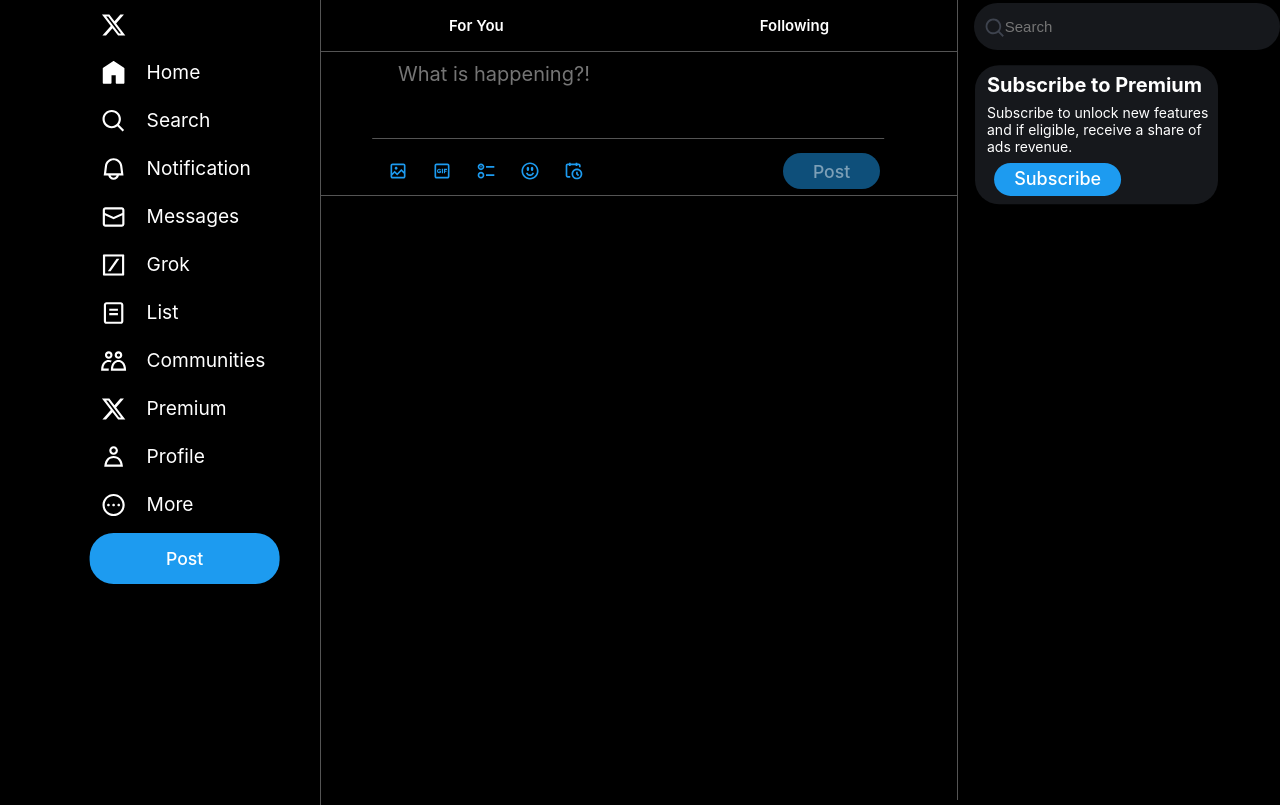
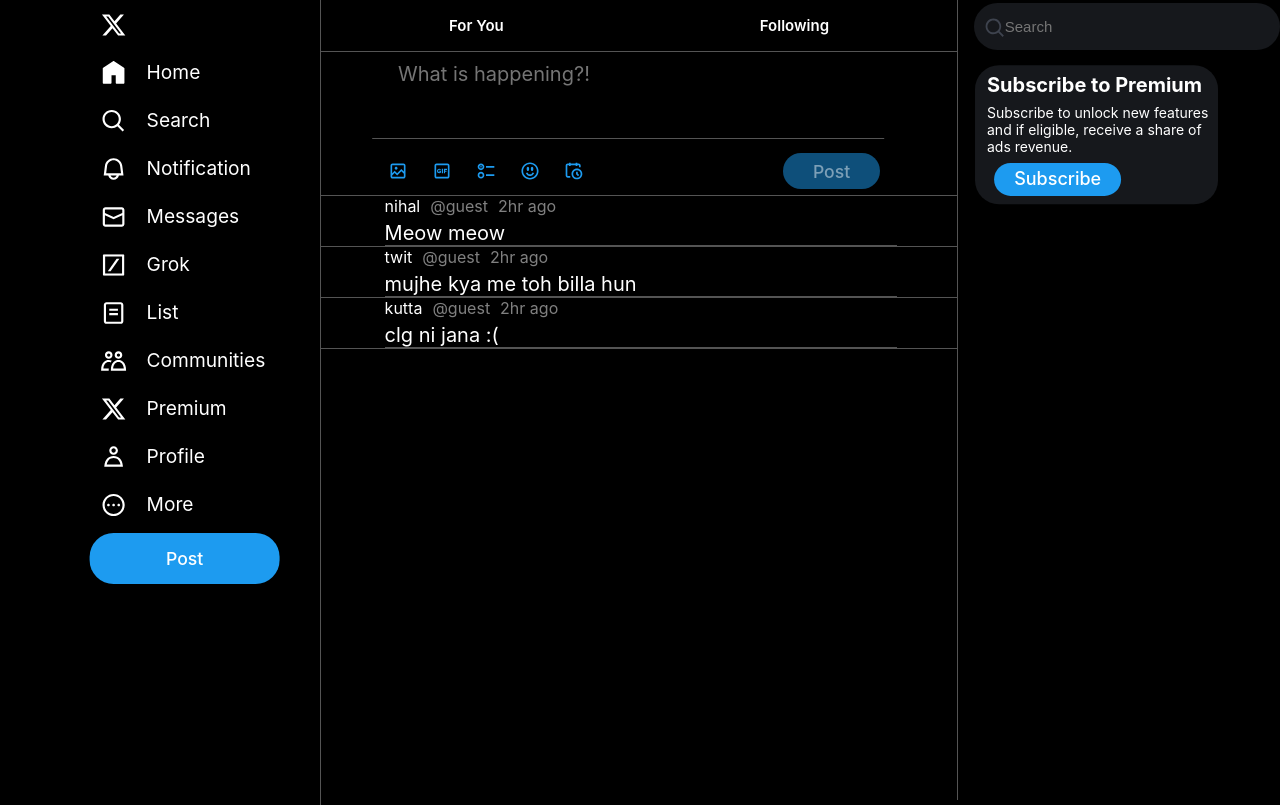
Before and after one commit to amoreX/twit-clone, a React (Vite) app: page / in a window 1280 px wide. Built offline with nearby package versions, Linux system fonts and the light colour scheme.

Commit message:
add post

```diff
--- a/src/App.css
+++ b/src/App.css
@@ -84,13 +84,13 @@
 }
 
 #postt {
+  padding-left: 10%;
   z-index: 2;
   background-color: rgb(0, 0, 0);
-  width: 44vw;
+  max-width: 100%;
   height: -moz-fit-content;
   height: fit-content;
-  white-space: normal;
-  overflow-wrap: break-word;
+  border-bottom: 0.5px solid rgb(84, 84, 84);
 }
 #postt #title {
   color: white;
@@ -99,8 +99,20 @@
   font-family: TwitterChirp, -apple-system, BlinkMacSystemFont, "Segoe UI", Roboto, Helvetica, Arial, sans-serif;
   font-weight: 400;
 }
-#postt #title #username {
+#postt #title #username, #postt #title #time {
   color: grey;
+}
+#postt #content {
+  color: white;
+  font-family: TwitterChirp, -apple-system, BlinkMacSystemFont, "Segoe UI", Roboto, Helvetica, Arial, sans-serif;
+  font-size: 20px;
+  padding-top: 5px;
+}
+#postt #line {
+  width: 40vw;
+  height: 1px;
+  background-color: rgb(84, 84, 84);
+  overflow: hidden;
 }
 
 #mypost {
--- a/src/App.scss
+++ b/src/App.scss
@@ -102,26 +102,42 @@
 
 }
 
+#postt{
 
-	#postt{
+	padding-left: 10%;
 	z-index: 2;
 	background-color: rgb(0, 0, 0);
-		width:44vw;
+	// width:44vw;
+	max-width:100%;
 	height:fit-content;
 	// transform: translate(25.1vw,0px);
-		white-space: normal;
-		overflow-wrap: break-word;
-
+	// white-space: normal;
+	// overflow-wrap: break-word;
+	border-bottom: 0.5px solid rgb(84, 84, 84) ;
 	#title{
 		color:white;
 		gap:10px;
 		display: flex;
 		font-family: TwitterChirp, -apple-system, BlinkMacSystemFont, "Segoe UI", Roboto, Helvetica, Arial, sans-serif;
 		font-weight: 400;
-			#username{
+		#username , #time{
 			color:grey;
 		}
-
+	}
+	#content{
+		color:white;
+		font-family: TwitterChirp, -apple-system, BlinkMacSystemFont, "Segoe UI", Roboto, Helvetica, Arial, sans-serif;
+		font-size: 20px;
+		padding-top: 5px;
+		// white-space: normal;
+		// overflow-wrap: break-word;
+	}
+	#line{
+		width:40vw;
+		height:1px;
+		background-color: rgb(84, 84, 84);
+		// transform: translateX(10%);
+		overflow: hidden;
 	}
 }
  #mypost{
@@ -217,7 +233,7 @@
 
 #rightside{
     background-color: rgb(0, 0, 0);
-    // position:absolute;
+    // position:static;
     // right:1%;
     color:white;
     // width: 30%;
--- a/src/Components/Postfr.jsx
+++ b/src/Components/Postfr.jsx
@@ -1,9 +1,17 @@
-export default function Postfr(){
+export default function Postfr(props){
     return(
         <div id="postt">
             <div id="title">
-                <div id="actualname"> Ferocious kitty </div>
-                <div id="username">@ferrykitty</div>
+                <div id="actualname"> {props.id} </div>
+                <div id="username">@guest</div>
+                <div id="time">2hr ago</div>
+            </div>
+            <div id="content">
+                {props.children}
+            </div>
+            <div id="line"></div>
+            <div id="access">
+
             </div>
         </div>
     )
--- a/src/Components/navbar.jsx
+++ b/src/Components/navbar.jsx
@@ -8,7 +8,9 @@
             <div id="navelements">Following</div>
         </div>
             <Mypost/>
-            {/* <Posttfr /> */}
+            <Posttfr id="nihal">Meow meow</Posttfr>
+            <Posttfr id="twit">mujhe kya me toh billa hun</Posttfr>
+            <Posttfr id="kutta">clg ni jana :(</Posttfr>
         </div>
     )
 }
```
Also changed, not shown: 1 other file (tests, documents, lock files or other folders). Lines whose indentation alone changed are shown as unchanged.
